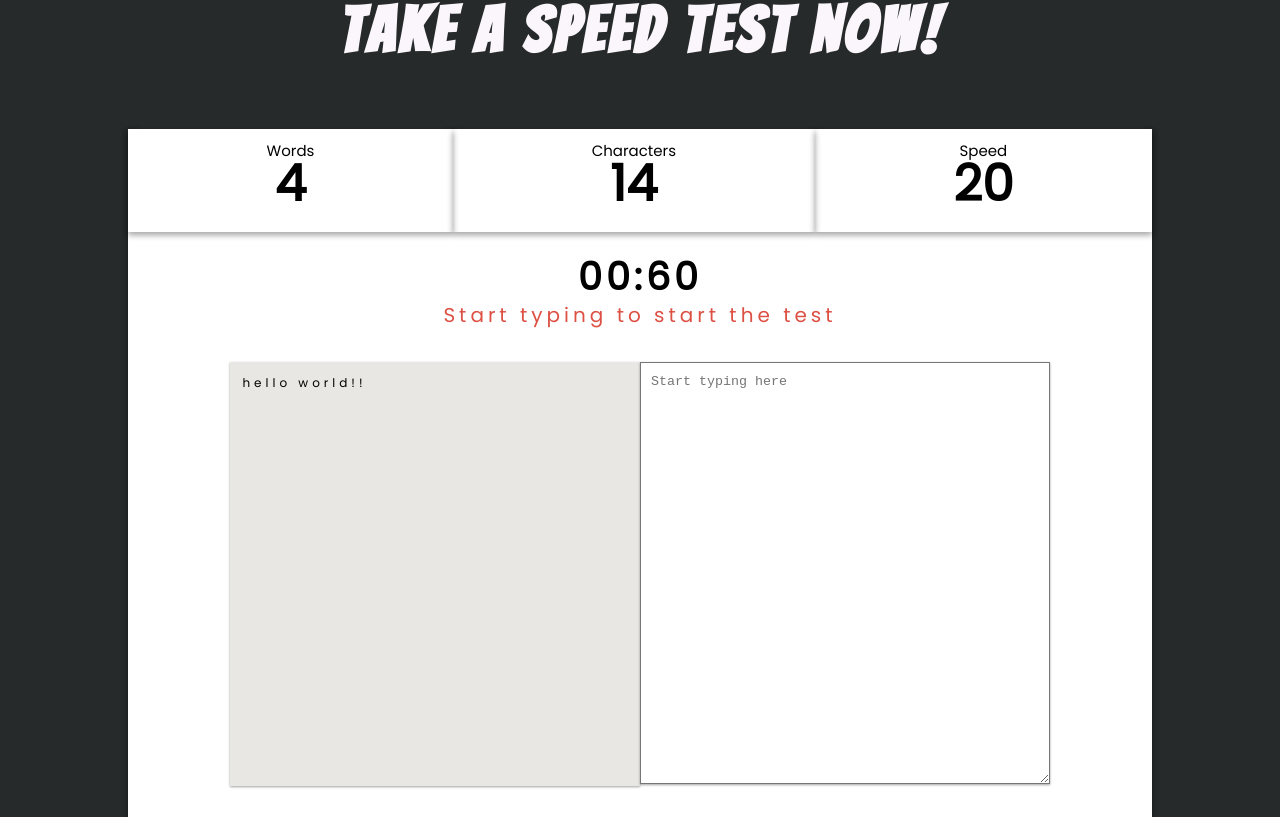
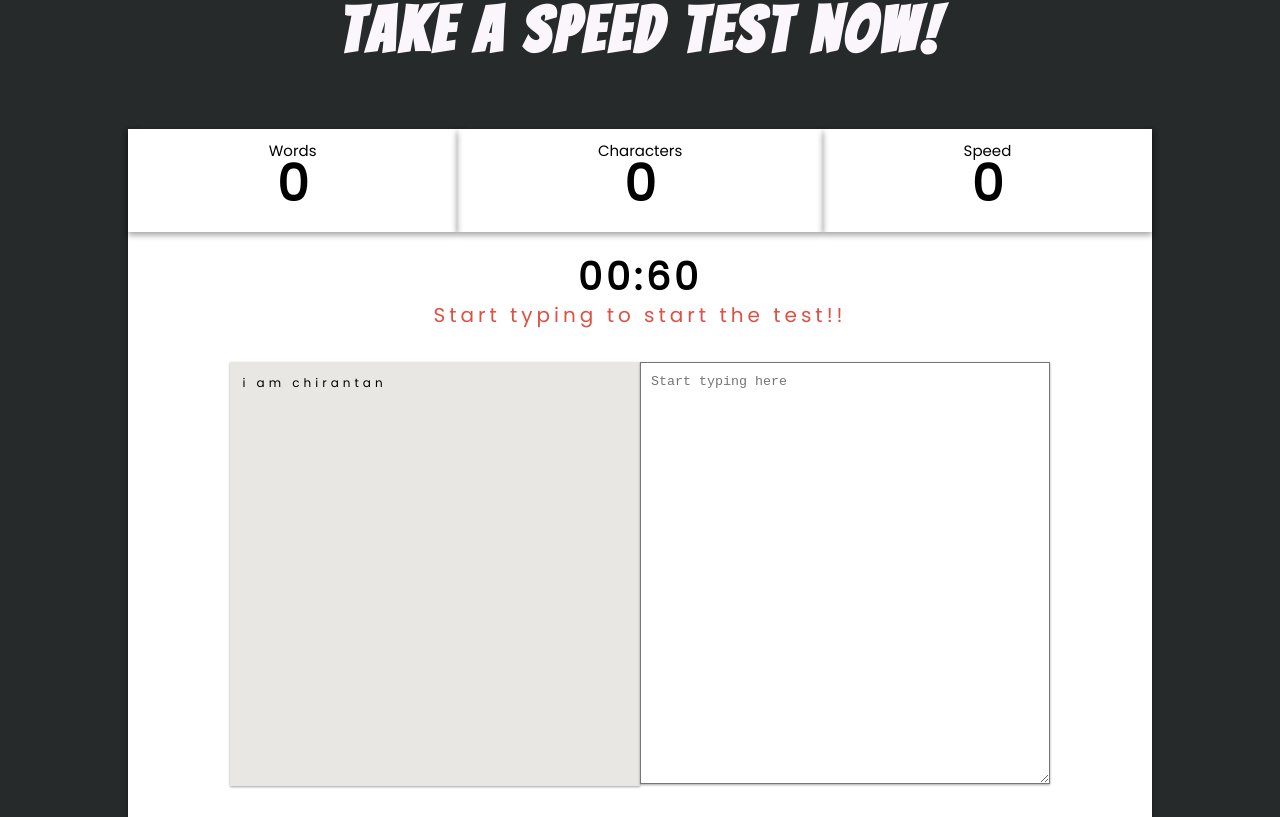
Before and after one commit to chirantan-basu01/FlashType, a React (Create React App) app: page / in a window 1280 px wide. Shown: the part 863-1680 px from the top of the page. Built offline with nearby package versions, Linux system fonts and the light colour scheme.

Commit message:
building the state

```diff
--- a/src/components/App/App.jsx
+++ b/src/components/App/App.jsx
@@ -5,16 +5,37 @@ import Nav from '../Nav/Nav';
 import './App.css';
 import ChallengeSection from '../ChallengeSection/ChallengeSection';
 
+const TotalTime = 60;
+
 class App extends React.Component {
+    state = {
+        selectedParagraph: 'i am chirantan',
+        timerStarted: false,
+        timeRemaining: TotalTime,
+        words: 0,
+        characters: 0,
+        wpm: 0,
+    };
+
     render() {
         return (
             <div className="app">
                 {/* Nav section */}
                 <Nav />
+
                 {/* Landing Page */}
                 <Landing />
+
                 {/* Challenge section */}
-                <ChallengeSection />
+                <ChallengeSection
+                    selectedParagraph={this.state.selectedParagraph}
+                    words={this.state.words}
+                    characters={this.state.characters}
+                    wpm={this.state.wpm}
+                    timeRemaining={this.state.timeRemaining}
+                    timerStarted={this.state.timerStarted}
+                />
+
                 {/* Footer */}
                 <Footer />
             </div>
--- a/src/components/ChallengeSection/ChallengeSection.jsx
+++ b/src/components/ChallengeSection/ChallengeSection.jsx
@@ -2,13 +2,27 @@ import React from 'react';
 import TestContainer from '../TestContainer/TestContainer';
 import './ChallengeSection.css';
 
-const ChallengeSection = () => {
+const ChallengeSection = ({
+    selectedParagraph,
+    words,
+    characters,
+    wpm,
+    timeRemaining,
+    timerStarted,
+}) => {
     return (
         <div className="challenge-section-container">
             <h1 data-aos="fade-down" className="challenge-section-header">
                 Take a speed test now!
             </h1>
-            <TestContainer words={4} characters={14} wpm={20} />
+            <TestContainer
+                selectedParagraph={selectedParagraph}
+                timeRemaining={timeRemaining}
+                timerStarted={timerStarted}
+                words={words}
+                characters={characters}
+                wpm={wpm}
+            />
         </div>
     );
 };
--- a/src/components/TestContainer/TestContainer.jsx
+++ b/src/components/TestContainer/TestContainer.jsx
@@ -3,16 +3,25 @@ import './TestContainer.css';
 import TryAgain from '../TryAgain/TryAgain';
 import TypingChallengeContainer from '../TypingChallengeContainer/TypingChallengeContainer';
 
-const TestContainer = ({ words, characters, wpm }) => {
-    const timeRemaining = 30;
+const TestContainer = ({
+    selectedParagraph,
+    words,
+    characters,
+    wpm,
+    timeRemaining,
+    timerStarted,
+}) => {
     return (
         <div className="test-container">
             {timeRemaining > 0 ? (
                 <div data-aos="fade-up" className="typing-challenge-cont">
                     <TypingChallengeContainer
+                        timerStarted={timerStarted}
+                        timeRemaining={timeRemaining}
                         words={words}
                         characters={characters}
                         wpm={wpm}
+                        selectedParagraph={selectedParagraph}
                     />
                 </div>
             ) : (
--- a/src/components/TypingChallenge/TypingChallenge.jsx
+++ b/src/components/TypingChallenge/TypingChallenge.jsx
@@ -1,12 +1,21 @@
 import React from 'react';
 import './TypingChallenge.css';
 
-const TypingChallenge = ({ selectedParagraph }) => {
+const TypingChallenge = ({
+    selectedParagraph,
+    timeRemaining,
+    timerStarted,
+}) => {
     return (
         <div className="typing-challenge">
             <div className="timer-container">
-                <p className="timer">00:60</p>
-                <p className="timer-info">Start typing to start the test</p>
+                <p className="timer">
+                    00:
+                    {timeRemaining >= 10 ? timeRemaining : `0${timeRemaining}`}
+                </p>
+                <p className="timer-info">
+                    {!timerStarted && 'Start typing to start the test!!'}
+                </p>
             </div>
             <div className="textarea-container">
                 <div className="textarea-left">
--- a/src/components/TypingChallengeContainer/TypingChallengeContainer.jsx
+++ b/src/components/TypingChallengeContainer/TypingChallengeContainer.jsx
@@ -3,7 +3,14 @@ import './TypingChallengeContainer.css';
 import ChallengeDetailsCard from '../ChallengeDetailsCard/ChallengeDetailsCard';
 import TypingChallenge from '../TypingChallenge/TypingChallenge';
 
-const TypingChallengeContainer = ({ words, characters, wpm }) => {
+const TypingChallengeContainer = ({
+    selectedParagraph,
+    words,
+    characters,
+    wpm,
+    timeRemaining,
+    timerStarted,
+}) => {
     return (
         <div className="typing-challenge-container">
             {/* Details Section */}
@@ -20,7 +27,11 @@ const TypingChallengeContainer = ({ words, characters, wpm }) => {
             </div>
             {/* the real challenge */}
             <div className="typewriter-container">
-                <TypingChallenge selectedParagraph="hello world!!" />
+                <TypingChallenge
+                    timerStarted={timerStarted}
+                    timeRemaining={timeRemaining}
+                    selectedParagraph={selectedParagraph}
+                />
             </div>
         </div>
     );
```
